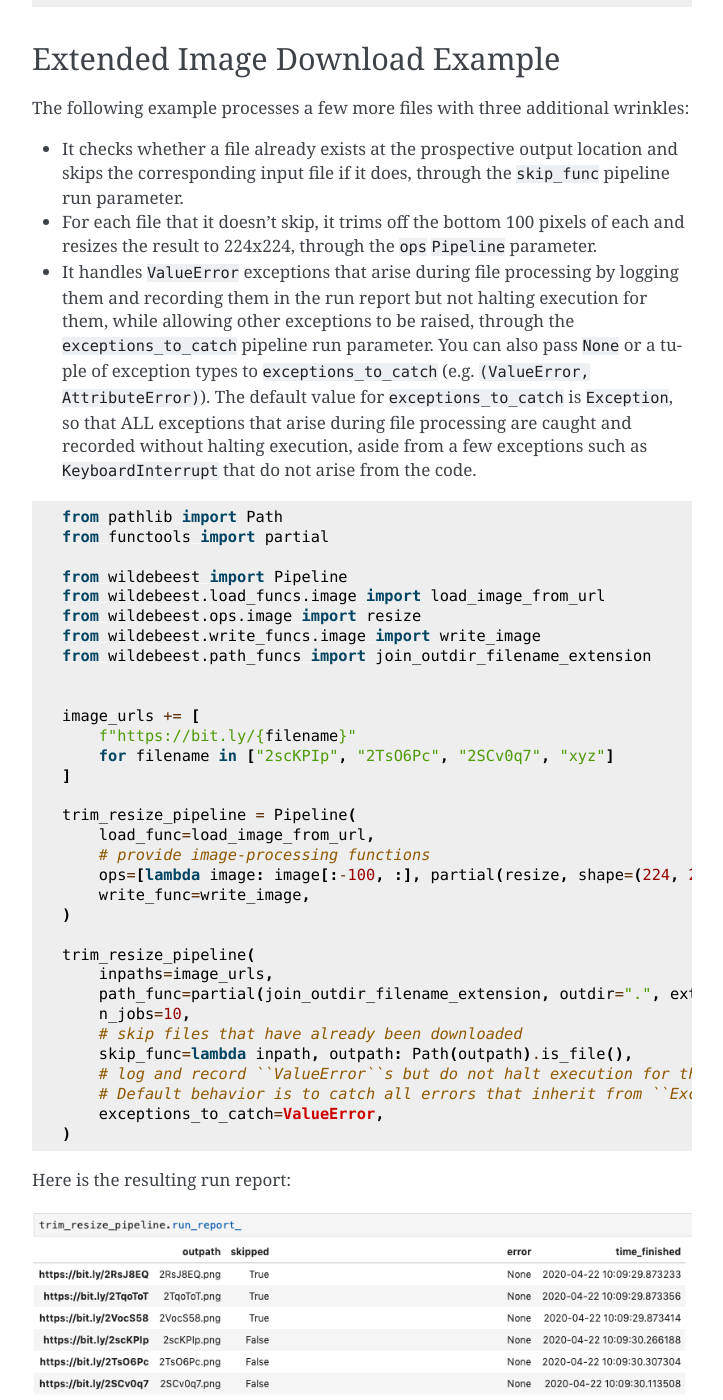
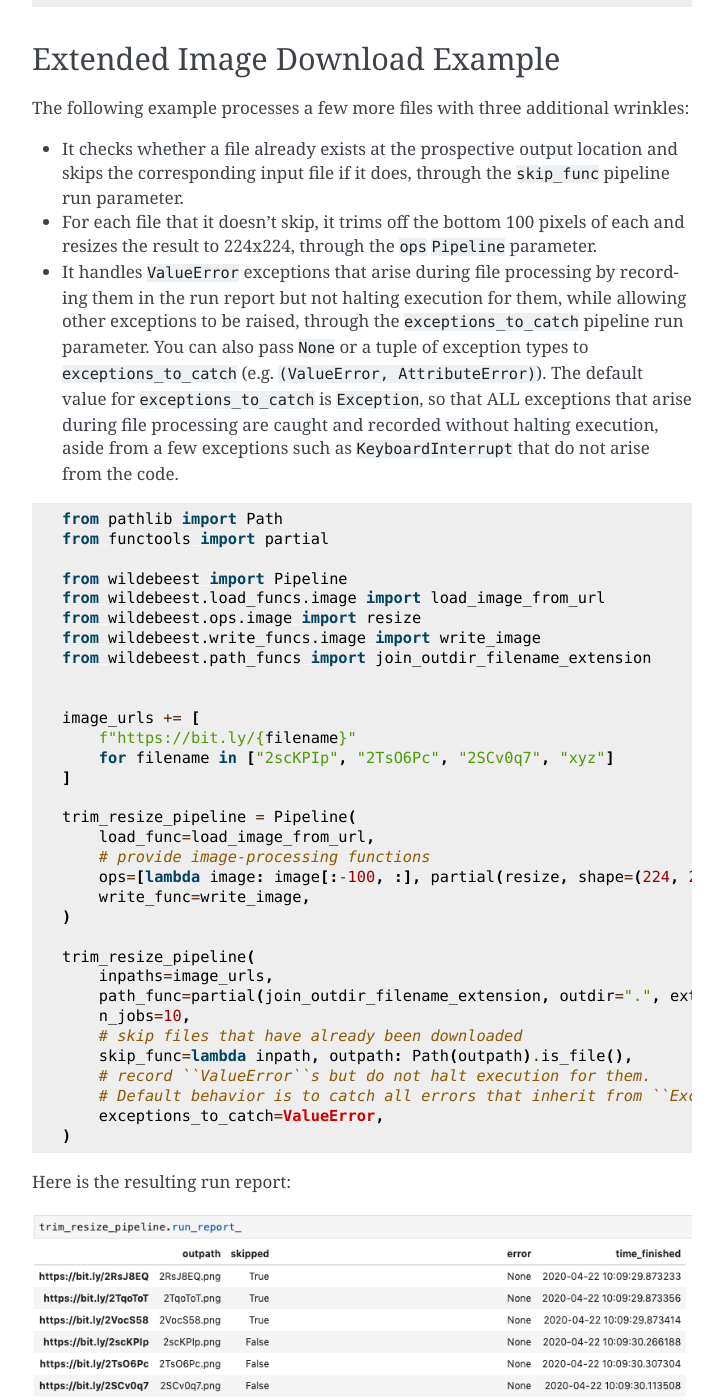
Before and after one commit to ShopRunner/wildebeest, a Sphinx documentation site: the page built from docs/quickstart.rst, in a window 1280 px wide and 1400 px high, scrolled down 1736 px. Shown: the whole window, without its empty margins (388-1111 px from the left). Built offline with Sphinx 7.4.7, drawn with Linux system fonts in a browser that asks for light colours.

Commit message:
Update docs

```diff
--- a/docs/quickstart.rst
+++ b/docs/quickstart.rst
@@ -74,7 +74,7 @@ The following example processes a few more files with three additional wrinkles:
 
 - It checks whether a file already exists at the prospective output location and skips the corresponding input file if it does, through the ``skip_func`` pipeline run parameter.
 - For each file that it doesn't skip, it trims off the bottom 100 pixels of each and resizes the result to 224x224, through the ``ops`` ``Pipeline`` parameter.
-- It handles ``ValueError`` exceptions that arise during file processing by logging them and recording them in the run report but not halting execution for them, while allowing other exceptions to be raised, through the ``exceptions_to_catch`` pipeline run parameter. You can also pass ``None`` or a tuple of exception types to ``exceptions_to_catch`` (e.g. ``(ValueError, AttributeError)``). The default value for ``exceptions_to_catch`` is ``Exception``, so that ALL exceptions that arise during file processing are caught and recorded without halting execution, aside from a few exceptions such as ``KeyboardInterrupt`` that do not arise from the code.
+- It handles ``ValueError`` exceptions that arise during file processing by recording them in the run report but not halting execution for them, while allowing other exceptions to be raised, through the ``exceptions_to_catch`` pipeline run parameter. You can also pass ``None`` or a tuple of exception types to ``exceptions_to_catch`` (e.g. ``(ValueError, AttributeError)``). The default value for ``exceptions_to_catch`` is ``Exception``, so that ALL exceptions that arise during file processing are caught and recorded without halting execution, aside from a few exceptions such as ``KeyboardInterrupt`` that do not arise from the code.
 
 .. code-block:: python
 
@@ -106,7 +106,7 @@ The following example processes a few more files with three additional wrinkles:
         n_jobs=10,
         # skip files that have already been downloaded
         skip_func=lambda inpath, outpath: Path(outpath).is_file(),
-        # log and record ``ValueError``s but do not halt execution for them.
+        # record ``ValueError``s but do not halt execution for them.
         # Default behavior is to catch all errors that inherit from ``Exception``!
         exceptions_to_catch=ValueError,
     )
```
